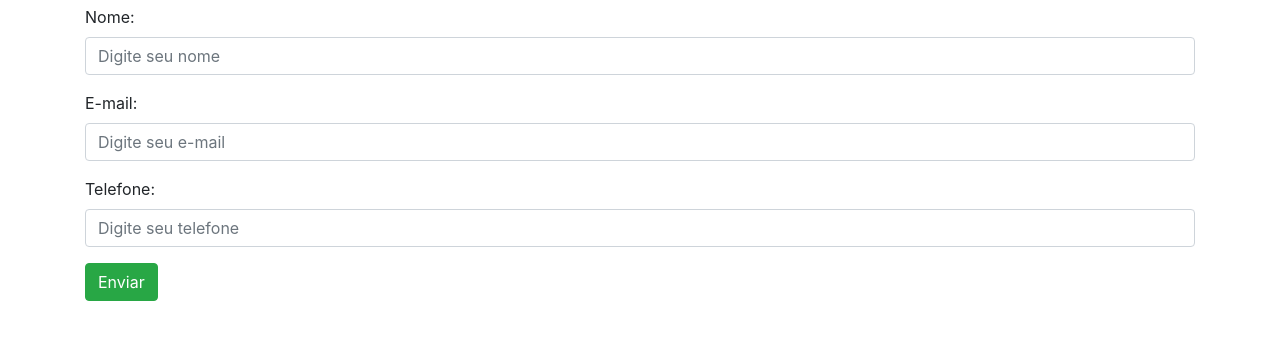
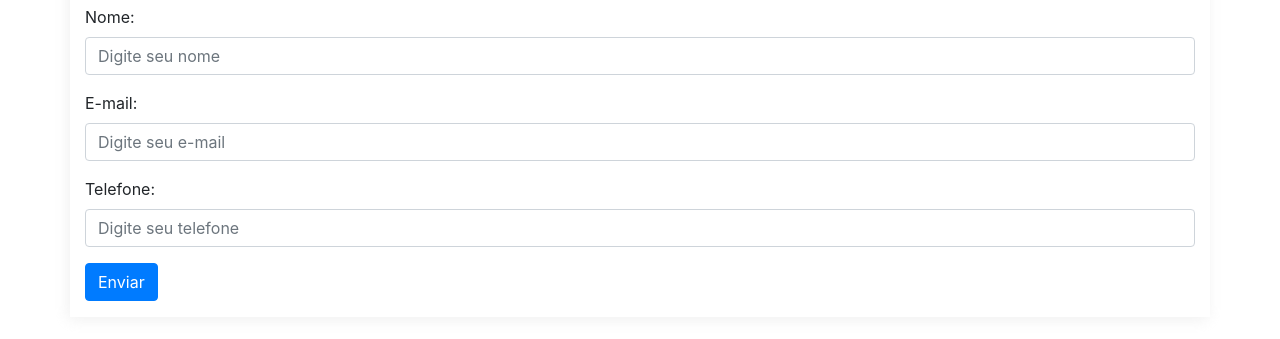
Before and after one commit to asousaadev/exercicio_bootstrap, a plain HTML site: page index.html in a window 1280 px wide. Shown: the part 99-438 px from the top of the page. Drawn offline with nearby package versions, Linux system fonts and the light colour scheme.

Commit message:
add style no html

```diff
--- a/index.html
+++ b/index.html
@@ -7,6 +7,13 @@
     <title>Form-Cadastro-bootstrap</title>
     <link rel="stylesheet" href="https://stackpath.bootstrapcdn.com/bootstrap/4.5.2/css/bootstrap.min.css">
 </head>
+<style>
+    .container{
+        box-shadow: -2px 3px 13px 0px #ddd6;
+        padding-bottom: 16px;
+    }
+
+</style>
 
 <body>
 
@@ -42,12 +49,9 @@
                 <label for="telefone">Telefone:</label>
                 <input type="tel" class="form-control" id="telefone" placeholder="Digite seu telefone">
             </div>
-            <button type="submit" class="btn btn-success">Enviar</button>
+            <button type="submit" class="btn btn-primary">Enviar</button>
         </form>
     </div>
-
-
-
 
     <script src="https://code.jquery.com/jquery-3.5.1.slim.min.js"></script>
     <script src="https://cdn.jsdelivr.net/npm/@popperjs/core@2.11.6/dist/umd/popper.min.js"></script>
```
